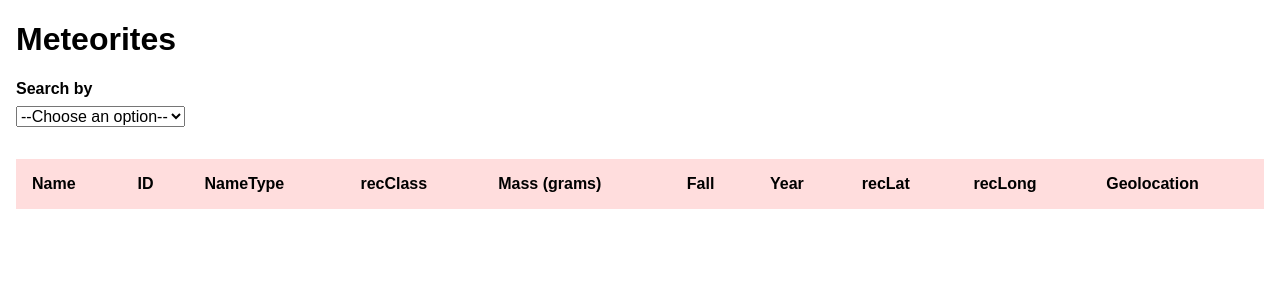
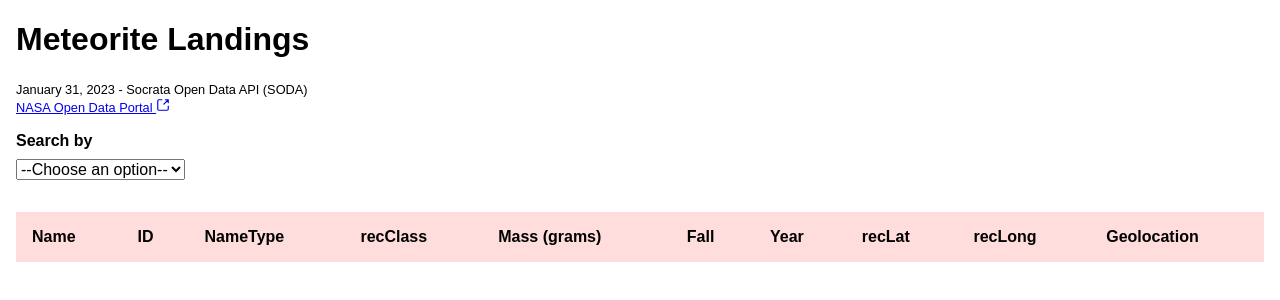
Before and after one commit to DarrickFauvel/chingu-meteorites, a plain HTML site: page index.html in a window 1280 px wide. Drawn offline with nearby package versions, Linux system fonts and the light colour scheme; no server answers; a web font is replaced by a local one.

Commit message:
Modify page header

```diff
--- a/index.html
+++ b/index.html
@@ -11,7 +11,34 @@
     <title>Meteorites</title>
   </head>
   <body>
-    <h1 id="head">Meteorites</h1>
+    <header>
+      <h1 id="head">Meteorite Landings</h1>
+      <p>
+        <small>
+          January 31, 2023 - Socrata Open Data API (SODA)<br />
+          <a
+            href="https://data.nasa.gov/Space-Science/Meteorite-Landings/gh4g-9sfh"
+            target="_blank"
+            >NASA Open Data Portal
+            <svg
+              xmlns="http://www.w3.org/2000/svg"
+              width="14"
+              height="14"
+              viewBox="0 0 24 24"
+            >
+              <path
+                fill="none"
+                stroke="currentColor"
+                stroke-linecap="round"
+                stroke-linejoin="round"
+                stroke-width="2"
+                d="M13.5 10.5L21 3m-5 0h5v5m0 6v5a2 2 0 0 1-2 2H5a2 2 0 0 1-2-2V5a2 2 0 0 1 2-2h5"
+              />
+            </svg>
+          </a>
+        </small>
+      </p>
+    </header>
 
     <section class="search">
       <form>
```
